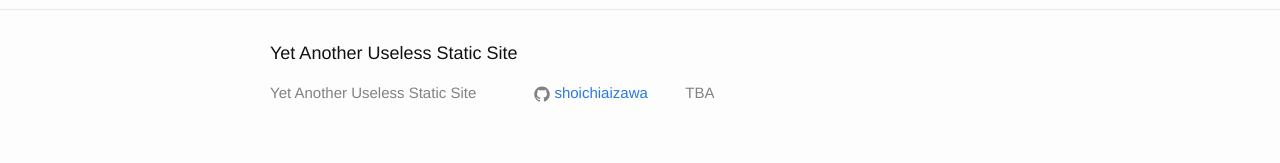
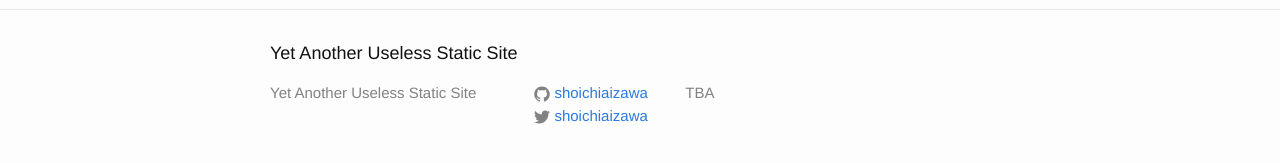
Before and after one commit to shoichiaizawa/shoichiaizawa.github.io-old, a Jekyll site: the page built from index.html, in a window 1280 px wide. Shown: the part 287-450 px from the top of the page. Built offline with Jekyll 4.4.1, drawn with Linux system fonts in a browser that asks for light colours.

Commit message:
Add a link to my personal English Twitter account
NOTE:
  As I have created a Disqus shortname for this blog, the JavaScript
  comment snippet which previously did not work is now working
  properly.

```diff
--- a/_config.yml
+++ b/_config.yml
@@ -11,7 +11,7 @@ permalink: pretty     # (default: date)
 name:
 email:
 github_username: shoichiaizawa
-twitter_username:
+twitter_username: shoichiaizawa
 
 # Build settings
 markdown: kramdown
```
Also changed, not shown: README.md.
